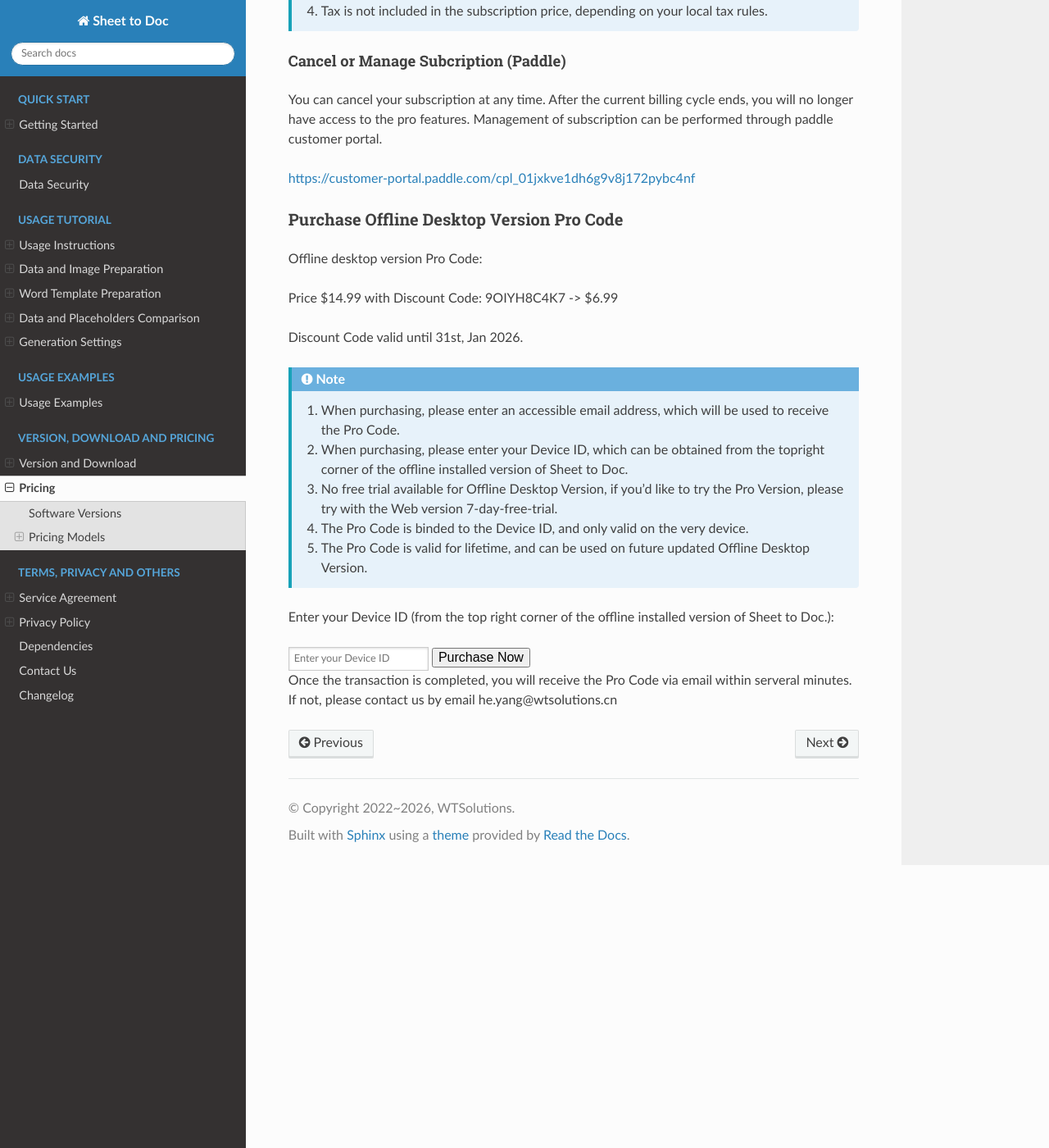
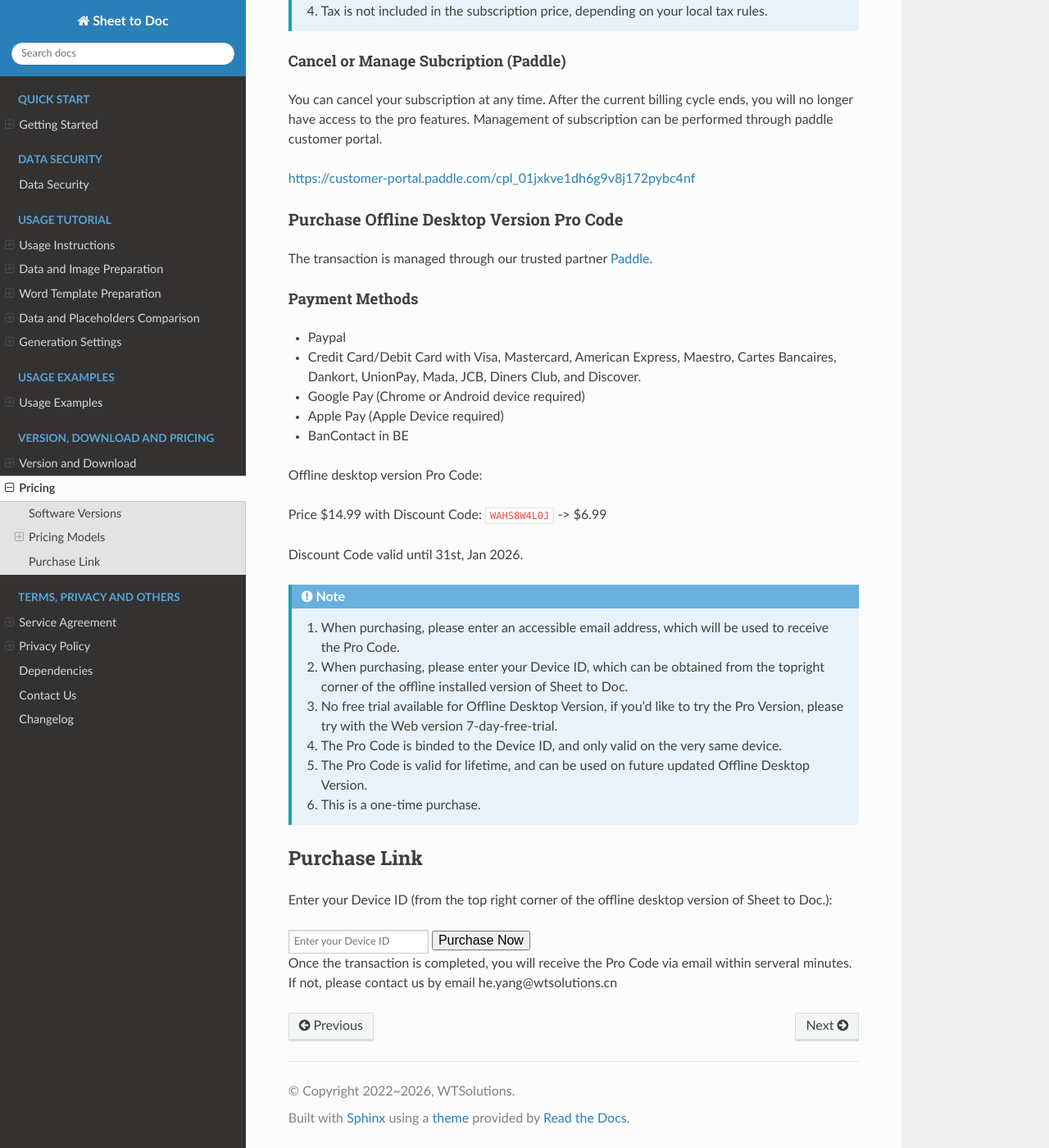
Before and after one commit to he-yang/sheet-to-doc, a Sphinx documentation site: the page built from source/Pricing.md, in a window 1280 px wide and 1400 px high, scrolled down 1529 px. Shown: the whole window at 82% size. Built offline with Sphinx 7.4.7 and the Read the Docs theme 3.1.0, drawn with Linux system fonts in a browser that asks for light colours.

Commit message:
update pricing

```diff
--- a/source/Pricing.md
+++ b/source/Pricing.md
@@ -87,9 +87,18 @@
 
 ### Purchase Offline Desktop Version Pro Code
 
+The transaction is managed through our trusted partner [Paddle](https://paddle.com/).
+
+#### Payment Methods
+- Paypal
+- Credit Card/Debit Card with Visa, Mastercard, American Express, Maestro, Cartes Bancaires, Dankort, UnionPay, Mada, JCB, Diners Club, and Discover.
+- Google Pay (Chrome or Android device required)
+- Apple Pay (Apple Device required)
+- BanContact in BE
+
 Offline desktop version Pro Code:
 
-Price $14.99 with Discount Code: 9OIYH8C4K7 -> $6.99
+Price $14.99 with Discount Code: `WAHS8W4L0J` -> $6.99
 
 Discount Code valid until 31st, Jan 2026.
 
@@ -97,11 +106,14 @@
 1. When purchasing, please enter an accessible email address, which will be used to receive the Pro Code.
 2. When purchasing, please enter your Device ID, which can be obtained from the topright corner of the offline installed version of Sheet to Doc.
 3. No free trial available for Offline Desktop Version, if you'd like to try the Pro Version, please try with the Web version 7-day-free-trial.
-4. The Pro Code is binded to the Device ID, and only valid on the very device.
+4. The Pro Code is binded to the Device ID, and only valid on the very same device.
 5. The Pro Code is valid for lifetime, and can be used on future updated Offline Desktop Version.
+6. This is a one-time purchase.
 :::
 
-Enter your Device ID (from the top right corner of the offline installed version of Sheet to Doc.):
+## Purchase Link
+
+Enter your Device ID (from the top right corner of the offline desktop version of Sheet to Doc.):
 
 <input id="customdata" type="text" placeholder="Enter your Device ID">
 <button onclick='checkoutnowwithcustomdata("pri_01kem3y7zgnwa7471qv9hws3qg", document.getElementById("customdata").value)'>Purchase Now</button>
```
